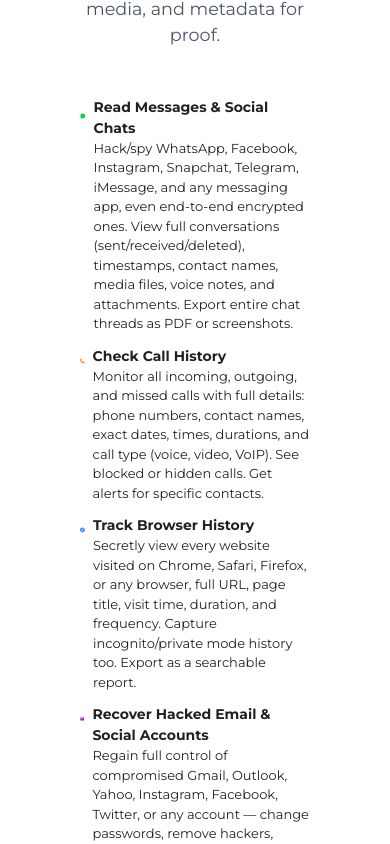
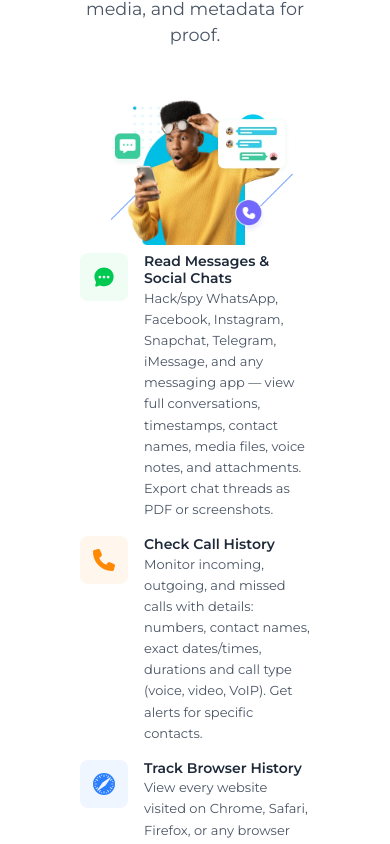
Before and after one commit to LifeofPaks/trevor-tech, a React (Vite) app: page / in a window 390 px wide. Shown: the part 1471-2315 px from the top of the page. Built offline with nearby package versions, Linux system fonts and the light colour scheme; a web font is replaced by a local one.

Commit message:
updated phone section

```diff
--- a/src/components/servicesSection/PhoneSection.jsx
+++ b/src/components/servicesSection/PhoneSection.jsx
@@ -3,8 +3,44 @@ import { IoChatbubbleEllipses } from "react-icons/io5";
 import { FaPhone } from "react-icons/fa6";
 import { BsBrowserSafari } from "react-icons/bs";
 import { MdEmail } from "react-icons/md";
+import PhoneSectionImage from '../../assets/phone-section-image.webp';
 
 const PhoneSection = () => {
+
+    const features = [
+      {
+        id: 1,
+        Icon: IoChatbubbleEllipses,
+        iconBg: "bg-green-50",
+        iconColor: "text-green-500",
+        title: "Read Messages & Social Chats",
+        desc: `Hack/spy WhatsApp, Facebook, Instagram, Snapchat, Telegram, iMessage, and any messaging app — view full conversations, timestamps, contact names, media files, voice notes, and attachments. Export chat threads as PDF or screenshots.`,
+      },
+      {
+        id: 2,
+        Icon: FaPhone,
+        iconBg: "bg-orange-50",
+        iconColor: "text-orange-400",
+        title: "Check Call History",
+        desc: `Monitor incoming, outgoing, and missed calls with details: numbers, contact names, exact dates/times, durations and call type (voice, video, VoIP). Get alerts for specific contacts.`,
+      },
+      {
+        id: 3,
+        Icon: BsBrowserSafari,
+        iconBg: "bg-blue-50",
+        iconColor: "text-blue-500",
+        title: "Track Browser History",
+        desc: `View every website visited on Chrome, Safari, Firefox, or any browser (full URL, title, visit time, duration, frequency). Capture incognito/private mode history and export searchable reports.`,
+      },
+      {
+        id: 4,
+        Icon: MdEmail,
+        iconBg: "bg-purple-50",
+        iconColor: "text-[#9112BC]",
+        title: "Recover Hacked Email & Social Accounts",
+        desc: `Regain control of compromised Gmail, Outlook, Yahoo, Instagram, Facebook, Twitter — change passwords, remove attackers, recover deleted emails/posts, and secure the account permanently.`,
+      },
+    ];
   return (
     <div>
       <h1 className="w-full text-center font-extrabold text-[2rem]">
@@ -18,68 +54,34 @@ const PhoneSection = () => {
         Export full logs with timestamps, media, and metadata for proof.
       </p>
 
-      <div className="!mt-12">
-        <img src="" alt="" />
+      <div className="!mt-12 flex items-center gap-2 flex-col lg:flex-row">
+        <img
+          src={PhoneSectionImage}
+          alt="phone-section-image"
+          className="w-[600px]"
+        />
         <div>
-          <div className="flex items-start gap-2 !mb-3">
-            <IoChatbubbleEllipses className="text-[50px] text-green-500 -mt-[6px]!" />
-            <div>
-              <h2 className="font-bold text-[14px]">
-                Read Messages & Social Chats
-              </h2>
-              <p className="text-[13px]">
-                Hack/spy WhatsApp, Facebook, Instagram, Snapchat, Telegram,
-                iMessage, and any messaging app, even end-to-end encrypted ones.
-                View full conversations (sent/received/deleted), timestamps,
-                contact names, media files, voice notes, and attachments. Export
-                entire chat threads as PDF or screenshots.
-              </p>
+          {features.map(({ id, Icon, iconBg, iconColor, title, desc }) => (
+            <div key={id} className="flex gap-4 items-start mb-4!">
+              {/* Icon container: fixed size so icons are visually identical */}
+              <div
+                className={`flex-shrink-0 w-12 h-12 ${iconBg} rounded-lg flex items-center justify-center`}
+                aria-hidden="true"
+              >
+                <Icon className={`${iconColor}`} size={22} />
+              </div>
+
+              {/* Text block */}
+              <div>
+                <h3 className="text-sm font-semibold text-gray-800 leading-tight">
+                  {title}
+                </h3>
+                <p className="mt-1 text-[13px] text-gray-600 leading-relaxed max-w-prose">
+                  {desc}
+                </p>
+              </div>
             </div>
-          </div>
-        </div>
-        <div>
-          <div className="flex items-start gap-2 !mb-3">
-            <FaPhone className="text-[30px] text-orange-400" />
-            <div>
-              <h2 className="font-bold text-[14px]">Check Call History</h2>
-              <p className="text-[13px]">
-                Monitor all incoming, outgoing, and missed calls with full
-                details: phone numbers, contact names, exact dates, times,
-                durations, and call type (voice, video, VoIP). See blocked or
-                hidden calls. Get alerts for specific contacts.
-              </p>
-            </div>
-          </div>
-        </div>
-        <div>
-          <div className="flex items-start gap-2 !mb-3">
-            <BsBrowserSafari className="text-[30px] text-blue-500 " />
-            <div>
-              <h2 className="font-bold text-[14px]">Track Browser History</h2>
-              <p className="text-[13px]">
-                Secretly view every website visited on Chrome, Safari, Firefox,
-                or any browser, full URL, page title, visit time, duration, and
-                frequency. Capture incognito/private mode history too. Export as
-                a searchable report.
-              </p>
-            </div>
-          </div>
-        </div>
-        <div>
-          <div className="flex items-start gap-2 !mb-3">
-            <MdEmail className="text-[30px] text-[#9112BC]" />
-            <div>
-              <h2 className="font-bold text-[14px]">
-                Recover Hacked Email & Social Accounts
-              </h2>
-              <p className="text-[13px]">
-                Regain full control of compromised Gmail, Outlook, Yahoo,
-                Instagram, Facebook, Twitter, or any account — change passwords,
-                remove hackers, recover deleted emails/posts, and secure the
-                account permanently. Done in minutes.
-              </p>
-            </div>
-          </div>
+          ))}
         </div>
       </div>
     </div>
```
Also changed, not shown: src/assets/phone-section-image.webp (added).
